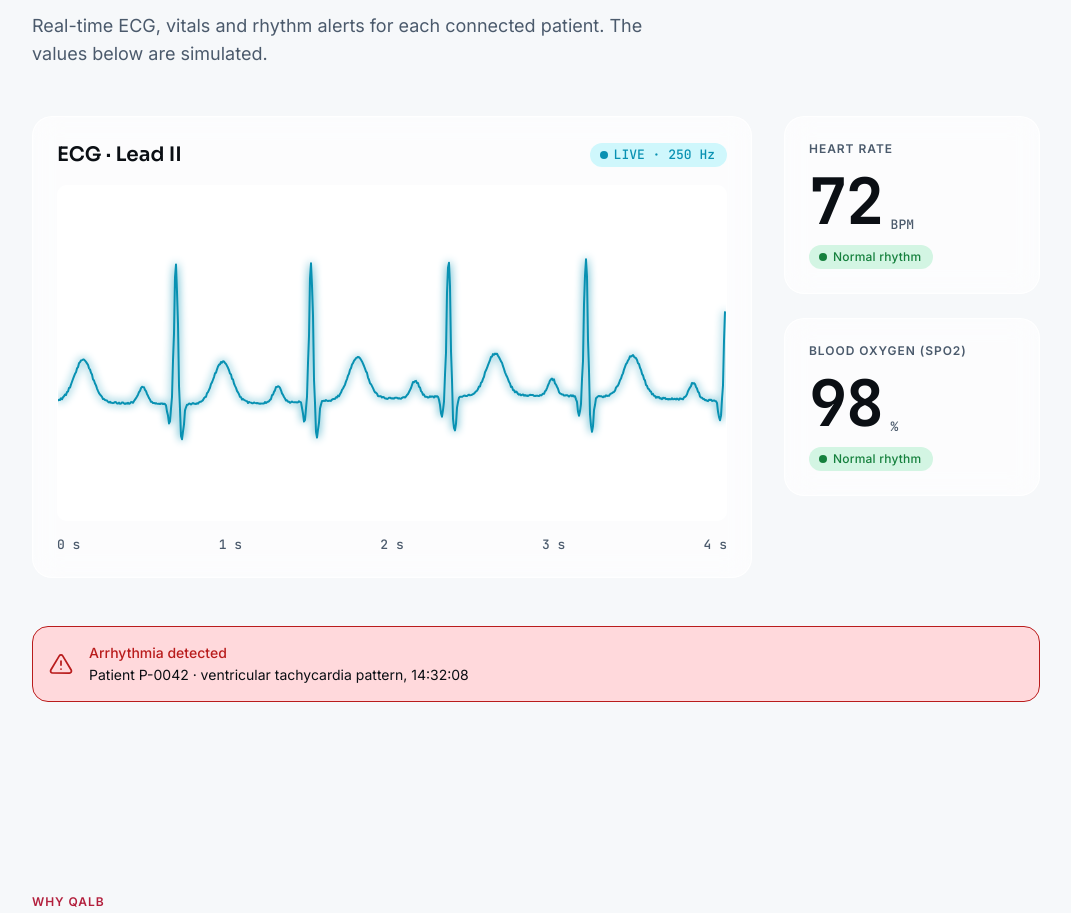
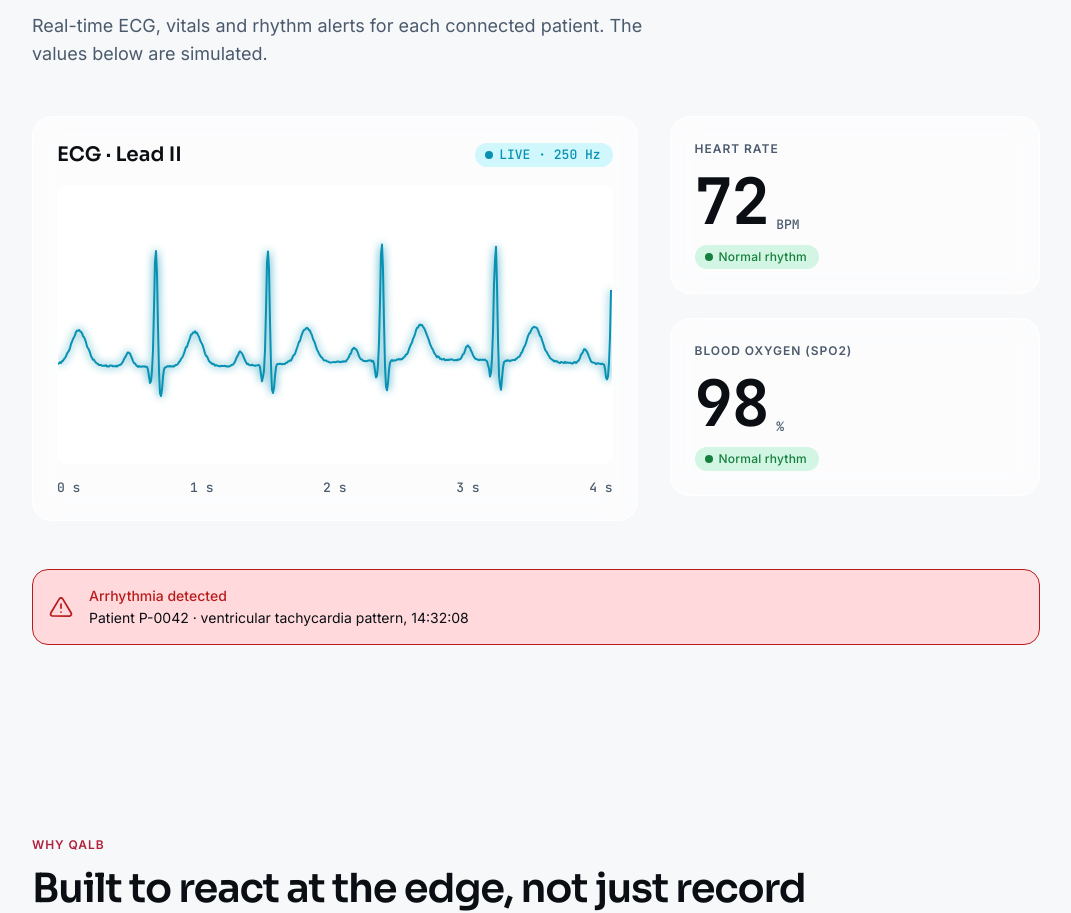
Before and after one commit to M-Musab-A-23/qalb, a Next.js app in the folder frontend/: page / in a window 1280 px wide. Shown: the part 1570-2483 px from the top of the page, without its empty margins (104-1175 px from the left). Built offline with nearby package versions, Linux system fonts and the light colour scheme.

Commit message:
fix(frontend): let the home ECG preview shrink to avoid sideways overflow

```diff
--- a/frontend/src/components/home/LiveMonitoringSection.tsx
+++ b/frontend/src/components/home/LiveMonitoringSection.tsx
@@ -12,8 +12,8 @@ export function LiveMonitoringSection() {
         description="Real-time ECG, vitals and rhythm alerts for each connected patient. The values below are simulated."
       />
       <div className="flex flex-col gap-8 lg:flex-row">
-        <EcgChartCard paused={false} className="min-w-0 lg:w-[720px] lg:shrink-0" />
-        <div className="flex min-w-0 flex-1 flex-col gap-6">
+        <EcgChartCard paused={false} className="min-w-0 lg:flex-[3]" />
+        <div className="flex min-w-0 flex-col gap-6 lg:flex-[2]">
           <VitalsTile glass label="Heart rate" value={72} unit="BPM" />
           <VitalsTile glass label="Blood oxygen (SpO2)" value={98} unit="%" />
         </div>
```
